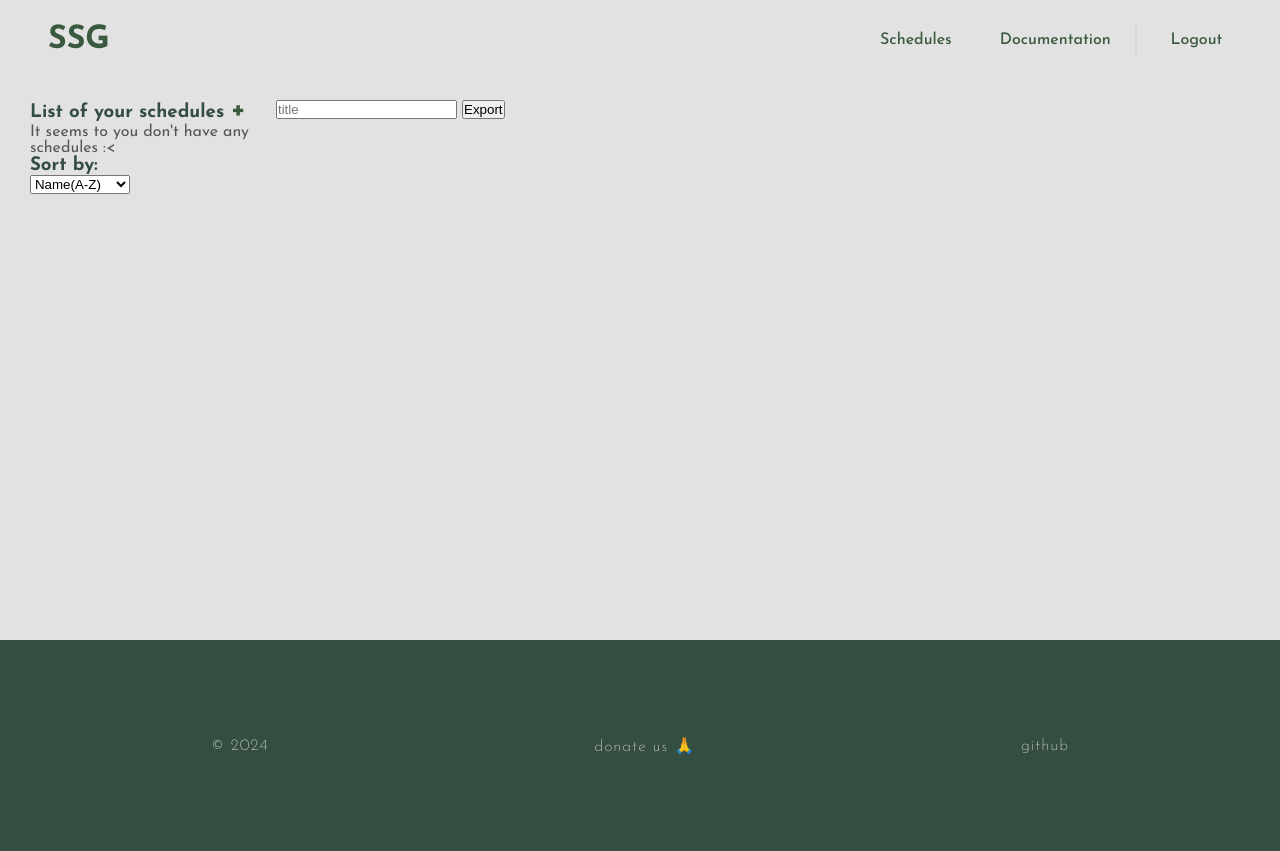
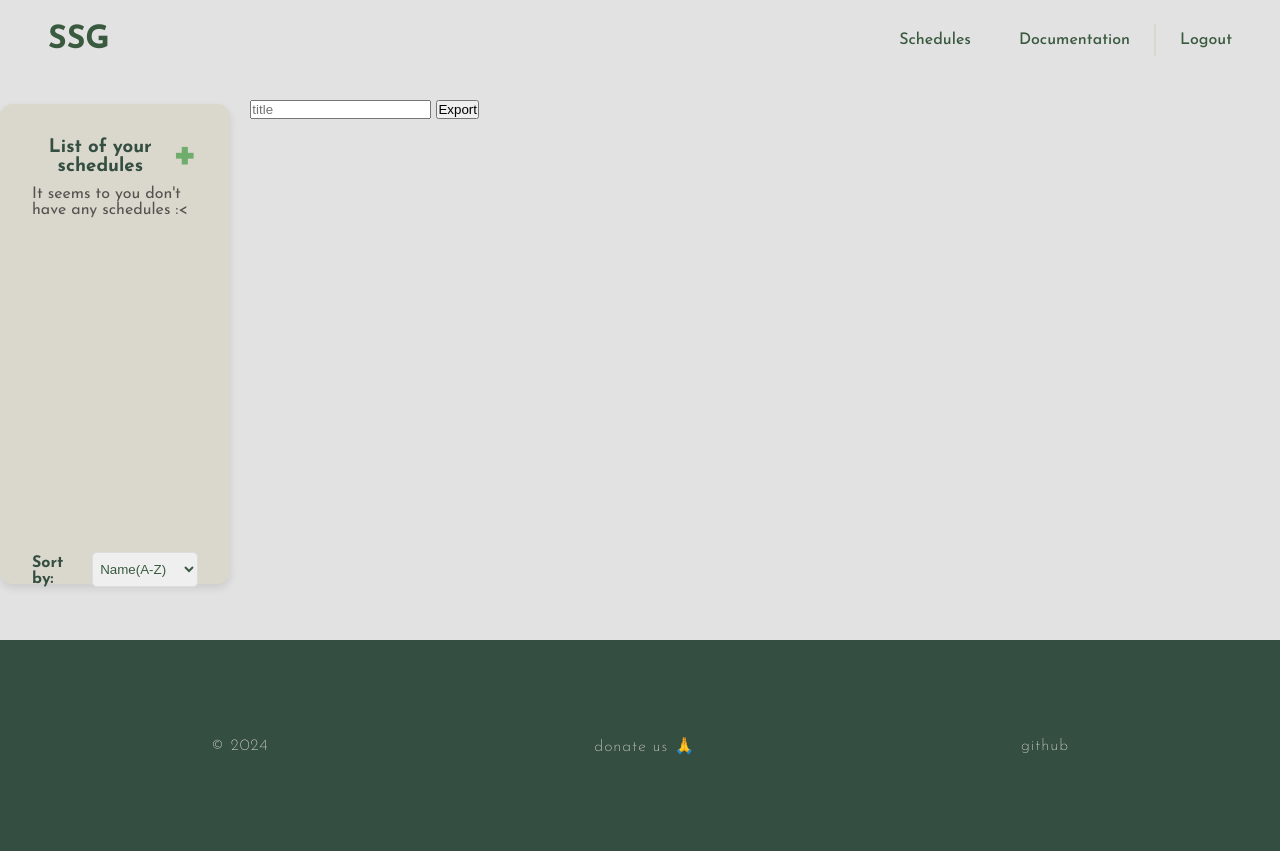
Before and after one commit to School-Schedule-Generator/School.Schedule.Generator, a Django app: a page that uses generatorApp/templates/generatorApp/index.html in a window 1280 px wide. Run offline with Django 4.2, Linux system fonts and the light colour scheme; a user stored in the database is signed in; data comes from the database, SQL or seed files in the repository; both versions use the stored data as it was after the commit.

Commit message:
started styling schedules list feature

```diff
--- a/generatorApp/static/generatorApp/login.css
+++ b/generatorApp/static/generatorApp/login.css
@@ -18,7 +18,7 @@ body, html {
     padding: 4rem 1.5rem 4rem 1.5rem;
     /*background-color: #f7f7f7;*/
     background-color: #DAD7CD;
-    border-radius: 10px;
+    border-radius: .8rem;
     box-shadow: 0 4px 8px rgba(0, 0, 0, 0.1);
     text-align: center;
 }
@@ -42,7 +42,7 @@ input[type="submit"] {
     width: 70%;
     padding: 0.8rem;
     border: 1px solid #ddd;
-    border-radius: 5px;
+    border-radius: .3rem;
     margin-top: 1rem;
     box-sizing: border-box;
 }
--- a/generatorApp/static/generatorApp/schedules.css
+++ b/generatorApp/static/generatorApp/schedules.css
@@ -6,8 +6,3 @@
 main {
     margin: 2ch;
 }
-
-aside {
-    width: 20%;
-    padding-left: 3ch;
-}
--- /dev/null
+++ b/generatorApp/static/generatorApp/schedules_list.css
@@ -0,0 +1,72 @@
+aside {
+    width: 18vw;
+    height: 63vh;
+    display: flex;
+    /*align-items: center;*/
+    justify-content: center;
+}
+
+.sticky-wrapper{
+    margin-top: 1.5rem;
+    background-color: #DAD7CD;
+    /*background-color: #A3B18A;*/
+    padding: 2rem;
+    border-radius: .8rem;
+    box-shadow: 0 4px 8px rgba(0, 0, 0, 0.1);
+}
+
+h3{
+    text-align: center;
+    height: 10%;
+    display: flex;
+    align-items: center;
+}
+
+h3 a{
+    margin-top: -.2rem;
+    margin-left: 0.2rem;
+    color: #6ead6c;
+    font-size: 2rem;
+}
+
+ol{
+    height: 85%;
+    max-height: 85%; /* dodac pozniej scrolla jesli elemnty sie nie mieszcza moze */
+    margin-top: .5rem;
+    margin-bottom: .5rem;
+}
+
+ol li{
+
+}
+
+ul{
+
+}
+
+ul li{
+
+}
+
+aside form{
+    margin-top: 1rem;
+    display: flex;
+    flex-direction: row;
+    justify-content: center;
+    /*align-items: center;*/
+}
+
+aside form select {
+    padding: 0.2rem;
+    border: 1px solid #ddd;
+    border-radius: .3rem;
+    margin-top: -.2rem;
+    margin-left: .4rem;
+    box-sizing: border-box;
+    color: #3A5A40;
+}
+aside form select:focus{
+    outline: none;
+    border-color: #588157; /* Keep the border width the same, just change color */
+    background-color: #ffffff;
+}
--- a/generatorApp/static/generatorApp/style.css
+++ b/generatorApp/static/generatorApp/style.css
@@ -58,7 +58,7 @@ body {
 }
 
 .nav-top {
-    box-shadow: inset 0 0 #2a2a2a;
+    box-shadow: inset 0 0 #DAD7CD;
 }
 
 .nav-scrolled {
--- a/generatorApp/templates/generatorApp/index.html
+++ b/generatorApp/templates/generatorApp/index.html
@@ -21,7 +21,7 @@
             {% if user.is_authenticated %}
                 <li>
                     <a id="logout" class="menu-item">
-                        <div>Logout</div>
+                        Logout
                     </a>
                 </li>
             {% else %}
--- a/generatorApp/templates/generatorApp/schedule_list.html
+++ b/generatorApp/templates/generatorApp/schedule_list.html
@@ -1,3 +1,8 @@
+{% load static %}
+{% block head %}
+    <link rel="stylesheet" href="{% static 'generatorApp/schedules_list.css' %}">
+{% endblock %}
+
 <aside>
     <div class="sticky-wrapper">
         <h3>
@@ -15,11 +20,11 @@
                             {{ schedule.name }}, {{ schedule.created_date }}
                         </a>
 
-                        <ol class="schedule-data-list" style="padding-left: 2ch">
+                        <ul class="schedule-data-list" style="padding-left: 2ch">
                             {% for label in labels %}
                                 <li><a href="{% url 'generatorApp:schedule' username=user.username schedule_name=schedule.name%}{{label}}">{{ label }}</a></li>
                             {% endfor %}
-                        </ol>
+                        </ul>
                     </li>
                 {% endfor %}
             {% else %}
@@ -27,8 +32,9 @@
             {% endif %}
         </ol>
 
-        <h3>Sort by:</h3>
+
         <form method="GET" id="sort-form">
+            <h4>Sort by:</h4>
             <select name="sort_by" id="sort_by">
                 <option value="name">Name(A-Z)</option>
                 <option value="created_date">Created date</option>
```
Also changed, not shown: db.sqlite3.
